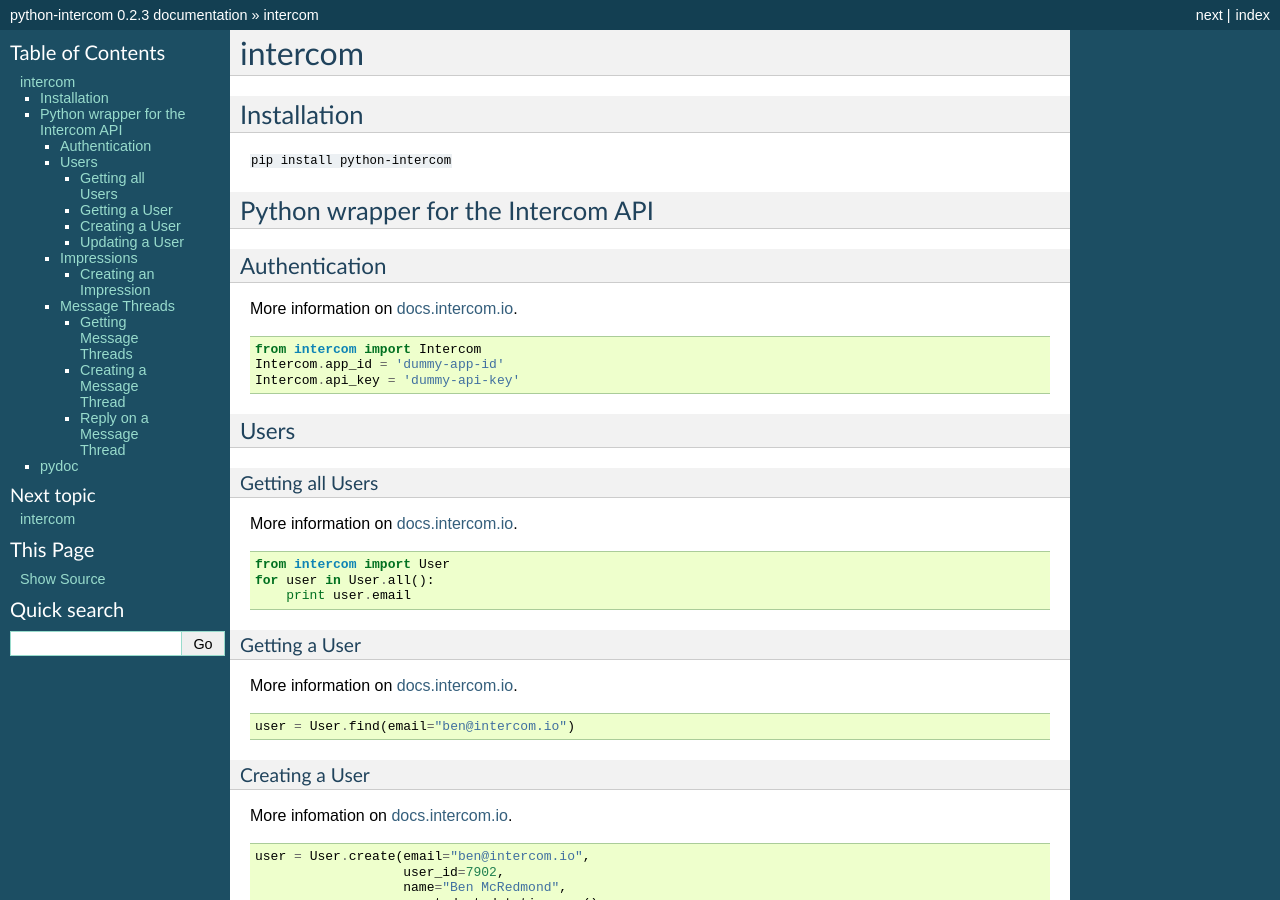
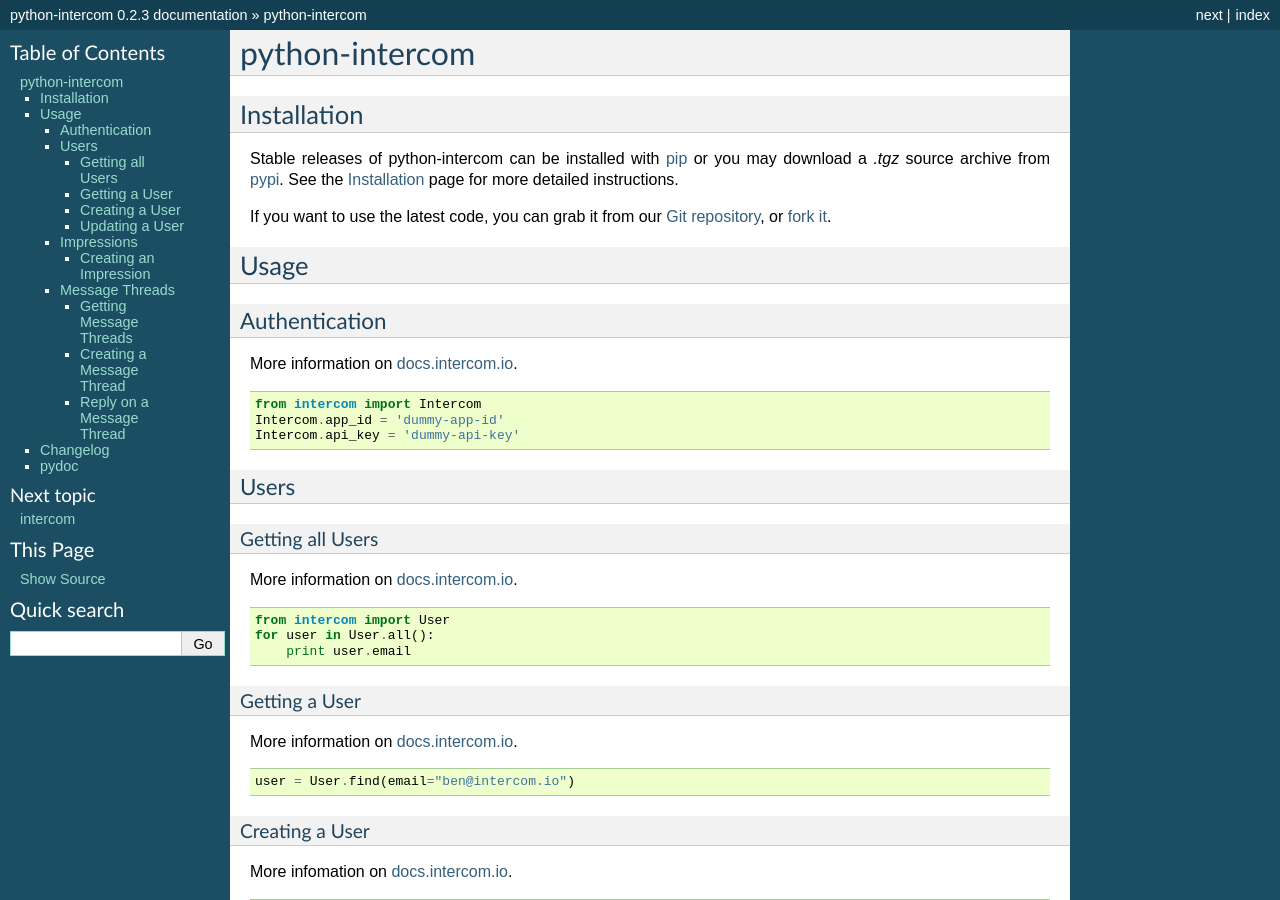
Before and after one commit to intercom/python-intercom, a Sphinx documentation site: the page built from docs/index.rst, in a window 1280 px wide and 900 px high. Built offline with Sphinx 7.4.7, drawn with Linux system fonts in a browser that asks for light colours; some of the changed text lies outside the part shown.

```diff
--- a/docs/index.rst
+++ b/docs/index.rst
@@ -1,18 +1,26 @@
-========
-intercom
-========
+===============
+python-intercom
+===============
 
 .. toctree::
    :hidden:
 
    api/modules
+   installation
+   changelog
 
 Installation
 ============
 
-``pip install python-intercom``
+Stable releases of python-intercom can be installed with
+`pip <http://pip.openplans.org>`_ or you may download a `.tgz` source
+archive from `pypi <http://pypi.python.org/pypi/python-intercom#downloads>`_.
+See the :doc:`installation` page for more detailed instructions.
 
-Python wrapper for the Intercom API
+If you want to use the latest code, you can grab it from our
+`Git repository <http://github.com/jkeyes/python-intercom>`_, or `fork it <http://github.com/jkeyes/python-intercom>`_.
+
+Usage
 ===================================
 
 Authentication
@@ -123,7 +131,12 @@ Reply on a Message Thread
 
     message_thread = MessageThread.create(email="ben@intercom.io",
             thread_id=123,
-            body="No much either :(")
+            body="Not much either :(")
+
+Changelog
+=========
+
+The :doc:`changelog` keeps track of changes per release.
 
 pydoc
 =====
```
Also changed, not shown: README.md (deleted, +0 -83 lines), docs/changelog.rst (added, +15 -0 lines), docs/installation.rst (added, +28 -0 lines), 1 other file.
